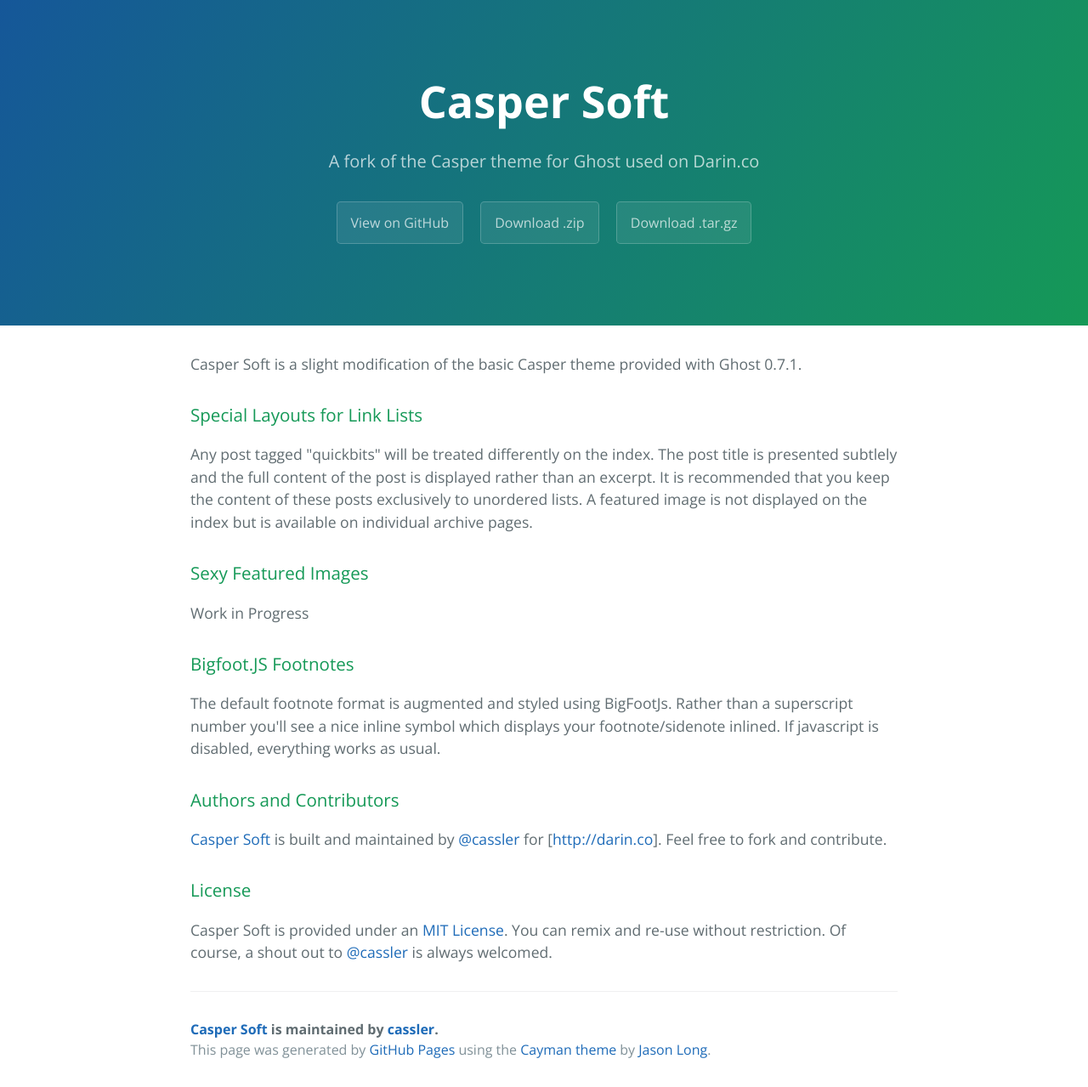
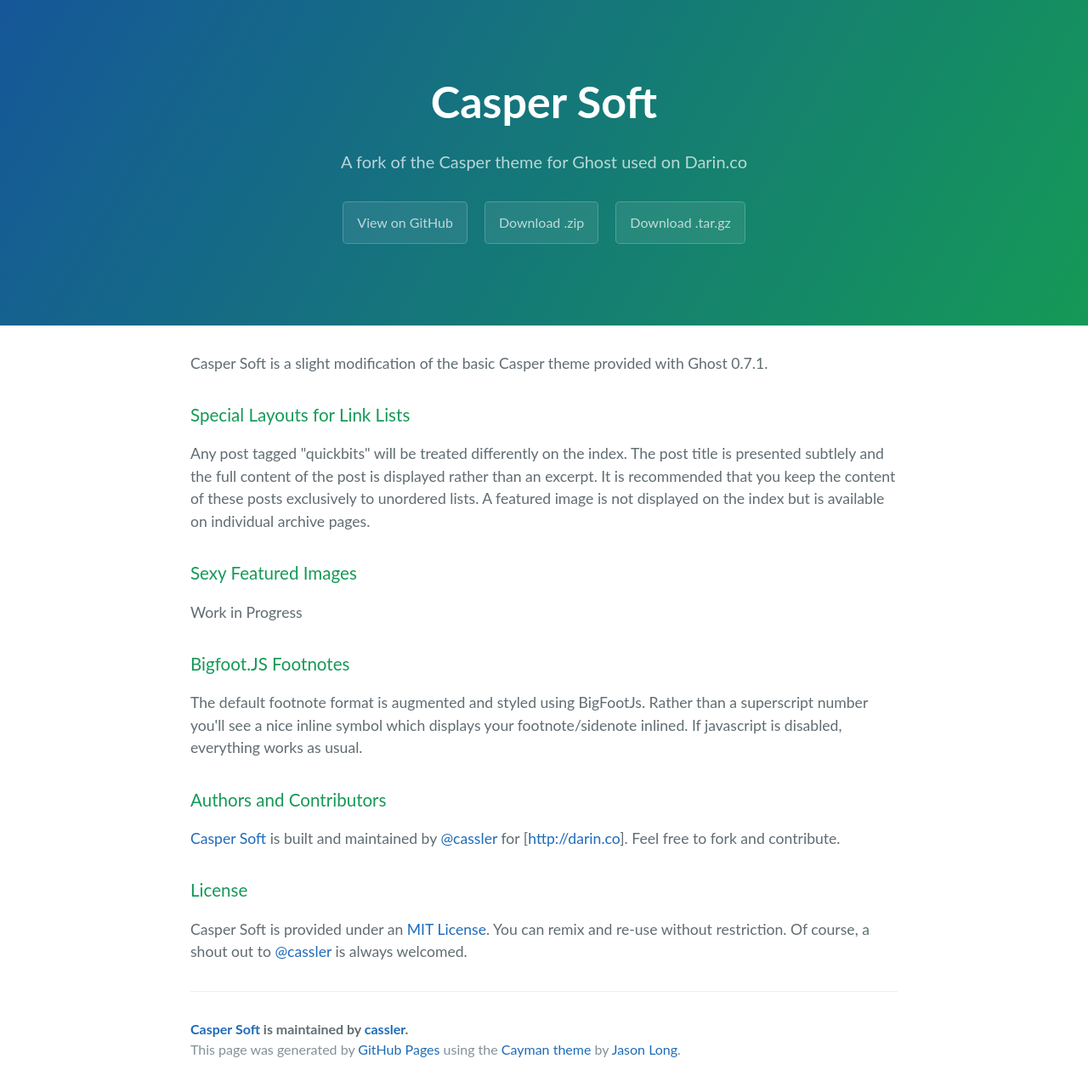
Before and after one commit to cassler/casper-soft, a web app: file index.html in a window 1280 px wide. Shown: the whole page at 85% size. Run offline with its HTML, style and script files only (its server is not run), Linux system fonts and the light colour scheme; some libraries are stand-ins or nearby versions.

Commit message:
Update stylesheet to use lato

```diff
--- a/stylesheets/stylesheet.css
+++ b/stylesheets/stylesheet.css
@@ -4,7 +4,7 @@
 body {
   padding: 0;
   margin: 0;
-  font-family: "Open Sans", "Helvetica Neue", Helvetica, Arial, sans-serif;
+  font-family: "Lato", "Open Sans", "Helvetica Neue", Helvetica, Arial, sans-serif;
   font-size: 16px;
   line-height: 1.5;
   color: #606c71; }
```
